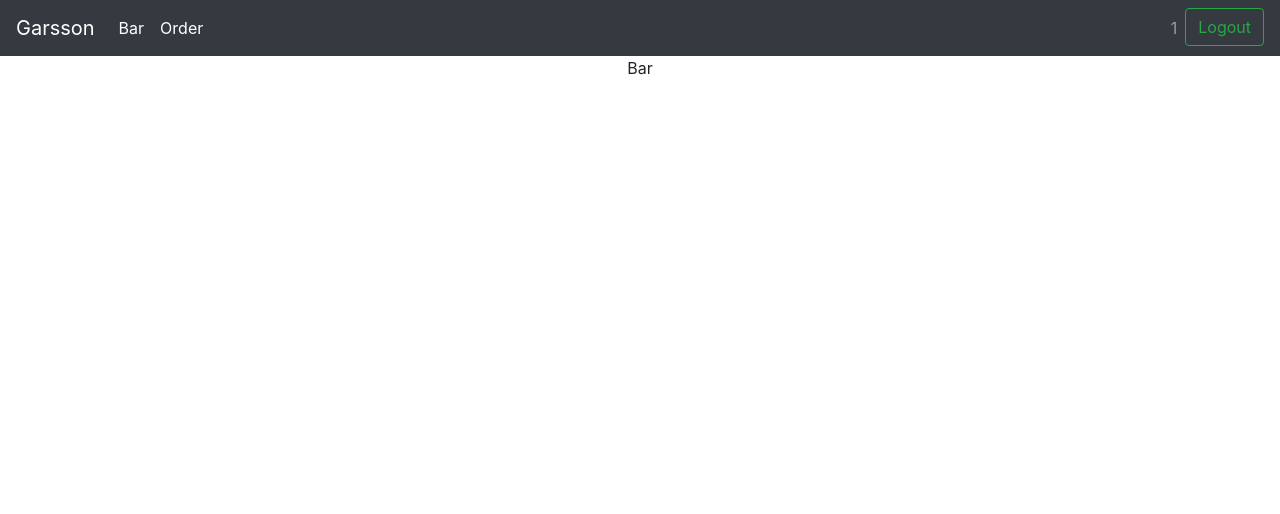
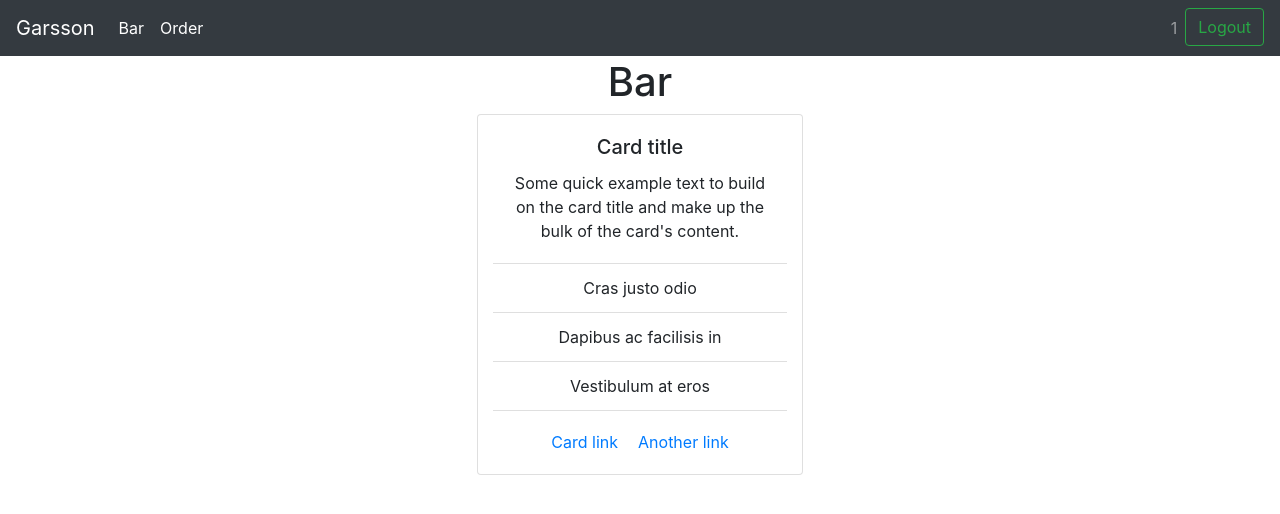
Before and after one commit to toefel18/garsson-web, a React (Create React App) app in the folder garsson-web-app/: page /bar in a window 1280 px wide. Shown: the top 514 px of the page. Built offline with nearby package versions, Linux system fonts and the light colour scheme; sample sign-in values are in the browser's storage.

Commit message:
Added basic card for open order

```diff
--- a/garsson-web-app/src/App.js
+++ b/garsson-web-app/src/App.js
@@ -3,7 +3,7 @@ import './App.css';
 import Auth from "./components/auth/Auth";
 import Nav from "./components/nav/Nav";
 import Bar from "./components/bar/Bar";
-import Order from "./components/order/Order";
+import NewOrder from "./components/order/NewOrder";
 import axios from "axios";
 import {BrowserRouter as Router, Route, Redirect} from 'react-router-dom';
 import jwtDecode from "jwt-decode";
@@ -44,7 +44,17 @@ class App extends Component {
             console.log("jwt found, decoding");
             let parsedJwt = jwtDecode(jwt);
             let user = this.extractUser(parsedJwt);
-            this.setState({user: user});
+            if (user.expires < new Date()) {
+                console.log("jwt expired at " + user.expires);
+                this.onLogout()
+            } else {
+                let millisTillExpire = user.expires - new Date();
+                setTimeout(() => {
+                    alert("logging out, session expired");
+                    this.onLogout()
+                }, millisTillExpire);
+                this.setState({user: user});
+            }
         } else {
             console.log("no jwt found, resetting login");
             this.onLogout()
@@ -113,7 +123,7 @@ class App extends Component {
                     (route) => {
                         return (
                             this.state.user
-                                ? <Order/>
+                                ? <NewOrder/>
                                 : <Redirect to="/login"/>
                         )
                     }
--- a/garsson-web-app/src/components/bar/Bar.css
+++ b/garsson-web-app/src/components/bar/Bar.css
@@ -0,0 +1,3 @@
+.pad-2 {
+    padding: 2px;
+}
--- a/garsson-web-app/src/components/bar/Bar.js
+++ b/garsson-web-app/src/components/bar/Bar.js
@@ -1,10 +1,14 @@
 import React from "react";
 import "./Bar.css";
+import OpenOrder from '../order/OpenOrder';
 
 export default class Bar extends React.Component {
     render() {
         return (
-            <div>Bar</div>
+            <div className="pad-2">
+                <h1>Bar</h1>
+                <OpenOrder />
+            </div>
         )
     }
 }
--- a/garsson-web-app/src/components/order/Order.js
+++ b/garsson-web-app/src/components/order/NewOrder.js
@@ -1,7 +1,7 @@
 import React from "react";
-import "./Order.css";
+import "./NewOrder.css";
 
-export default class Order extends React.Component {
+export default class NewOrder extends React.Component {
     render() {
         return (
             <div>Order</div>
--- /dev/null
+++ b/garsson-web-app/src/components/order/OpenOrder.js
@@ -0,0 +1,28 @@
+import React from "react";
+import "./OpenOrder.css";
+
+export default class OpenOrder extends React.Component {
+    render() {
+        return (
+            <div className="row justify-content-md-center">
+                <div className="card col-sm-3">
+                    {/*<img className="card-img-top" src="blaat.jpg" alt="Card image cap"/>*/}
+                    <div className="card-body">
+                        <h5 className="card-title">Card title</h5>
+                        <p className="card-text">Some quick example text to build on the card title and make up the
+                            bulk of the card's content.</p>
+                    </div>
+                    <ul className="list-group list-group-flush">
+                        <li className="list-group-item">Cras justo odio</li>
+                        <li className="list-group-item">Dapibus ac facilisis in</li>
+                        <li className="list-group-item">Vestibulum at eros</li>
+                    </ul>
+                    <div className="card-body">
+                        <a href="#" className="card-link">Card link</a>
+                        <a href="#" className="card-link">Another link</a>
+                    </div>
+                </div>
+            </div>
+        )
+    }
+}
```
Also changed, not shown: garsson-web-app/src/components/order/NewOrder.css (added), garsson-web-app/src/components/order/OpenOrder.css (added), garsson-web-app/src/components/order/Order.css (deleted).
